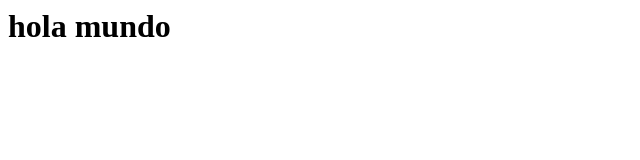
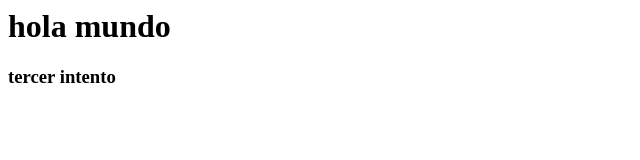
Before and after one commit to Luis1Gonzalez/ramas3, a plain HTML site: page index.html in a window 1280 px wide. Shown: the whole page, without its empty margins (0-640 px from the left). Drawn offline with Linux system fonts and the light colour scheme.

Commit message:
intento con release y modificacion en el html

```diff
--- a/index.html
+++ b/index.html
@@ -1 +1,3 @@
 <h1>hola mundo</h1>
+
+<h3>tercer intento</h3>
```
